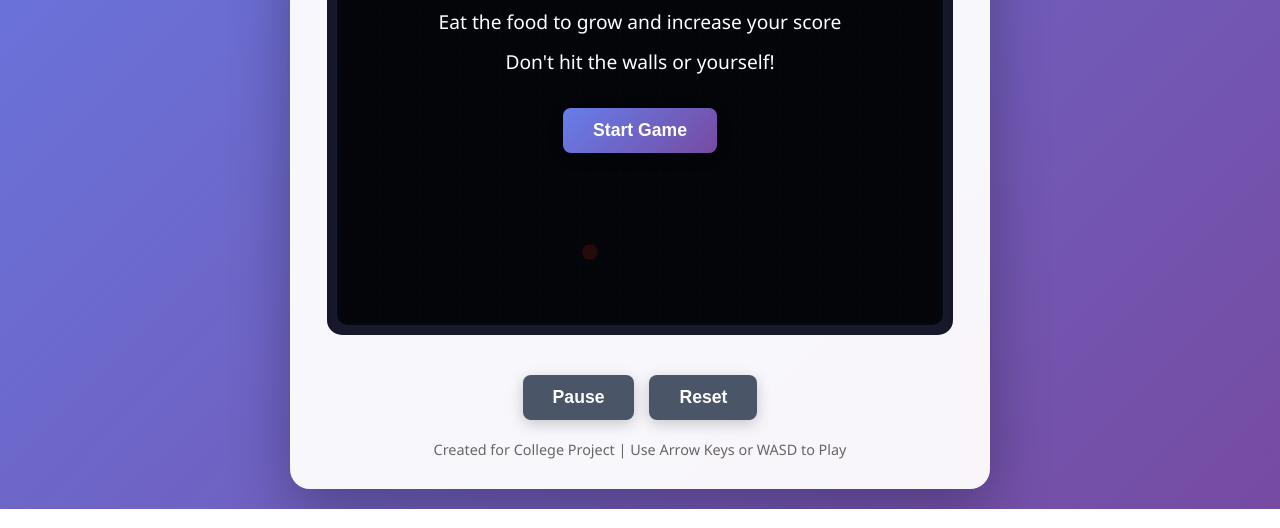
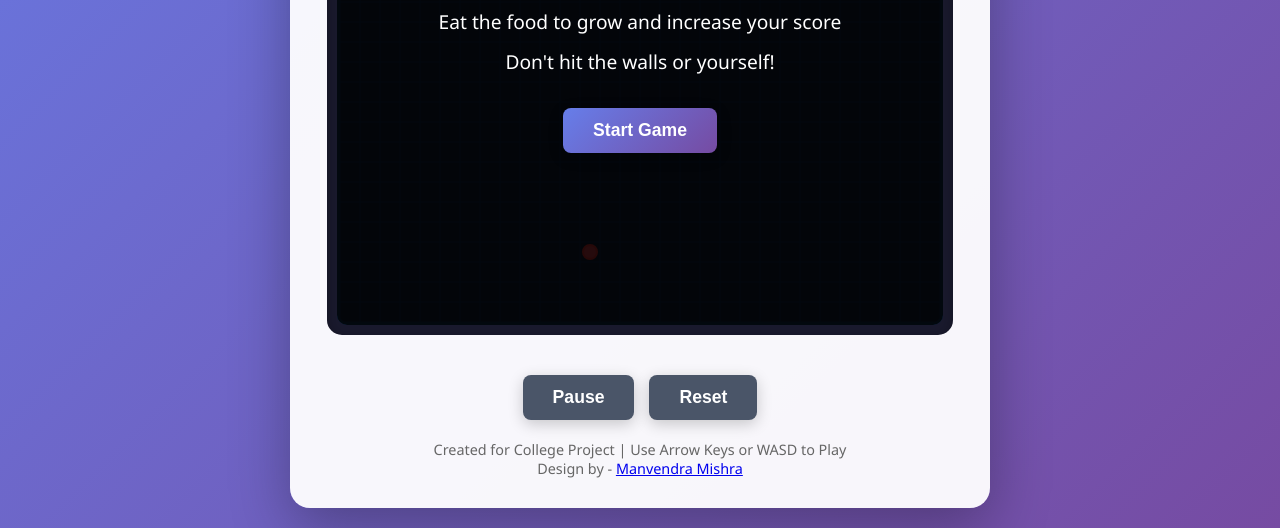
Before and after one commit to Manvendra58/CLASSIC_SNAKE_GAME, a plain HTML site: page index.html in a window 1280 px wide. Shown: the part 556-1084 px from the top of the page. Drawn offline with Linux system fonts and the light colour scheme.

Commit message:
Add designer credit to footer in index.html

```diff
--- a/index.html
+++ b/index.html
@@ -71,6 +71,7 @@
 
         <footer>
             <p>Created for College Project | Use Arrow Keys or WASD to Play</p>
+            <p>Design by - <a href="https://portfolio-green-five-34.vercel.app"> Manvendra Mishra</a></p>
         </footer>
     </div>
 
```
